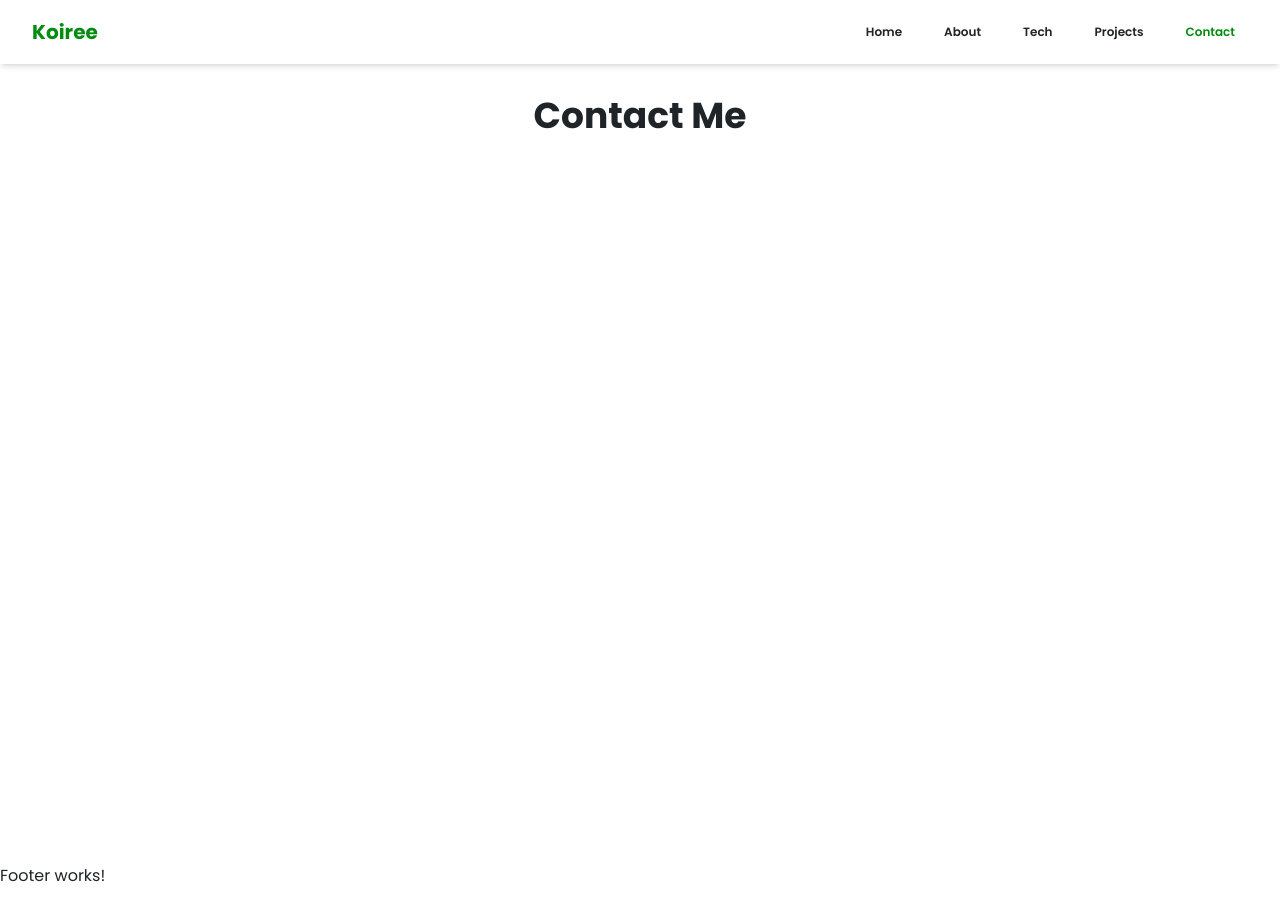
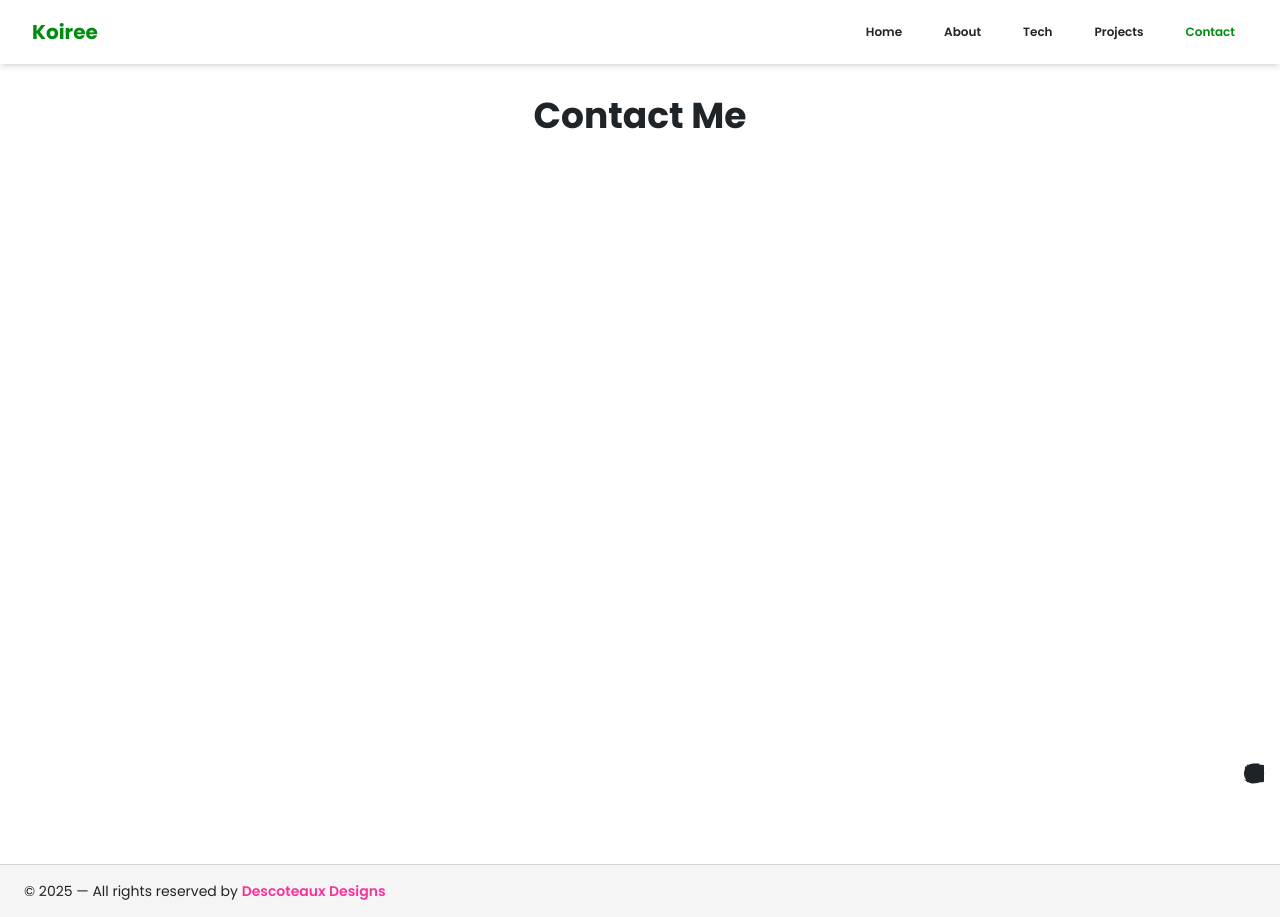
Before and after one commit to qoryhanisagal/react-portfolio-koiree, a React (Vite) app in the folder client/: page /contact in a window 1280 px wide. Before the commit the page ends 888 px from the top, so only its background shows below. Built offline with nearby package versions, Linux system fonts and the light colour scheme; what tailwindcss-motion would draw is missing.

Commit message:
Update footer colors

```diff
--- a/client/src/components/Footer/Footer.jsx
+++ b/client/src/components/Footer/Footer.jsx
@@ -1,3 +1,63 @@
 export default function Footer() {
-  return <div>Footer works!</div>;
+  return (
+    <footer className="bg-base-200 text-base-content px-6 py-4 border-t border-gray-300">
+      <div className="flex flex-col items-center justify-center gap-2 text-center md:flex-row md:justify-between">
+        <p className="text-sm">
+          © {new Date().getFullYear()} — All rights reserved by{' '}
+          <span className="text-pink-500 font-semibold">Descoteaux Designs</span>
+        </p>
+
+        <div className="flex gap-4">
+          <a
+            href="https://github.com/qoryhanisagal"
+            target="_blank"
+            rel="noopener noreferrer"
+            aria-label="GitHub"
+          >
+            <i className="fab fa-github text-xl hover:text-primary"></i>
+          </a>
+          <a
+            href="https://twitter.com"
+            target="_blank"
+            rel="noopener noreferrer"
+            aria-label="Twitter"
+          >
+            <i className="fab fa-twitter text-xl hover:text-primary"></i>
+          </a>
+          <a
+            href="https://tiktok.com/@sequoyahdozier"
+            target="_blank"
+            rel="noopener noreferrer"
+            aria-label="TikTok"
+          >
+            <i className="fab fa-tiktok text-xl hover:text-primary"></i>
+          </a>
+          <a
+            href="https://facebook.com/qoryhanisagal"
+            target="_blank"
+            rel="noopener noreferrer"
+            aria-label="Facebook"
+          >
+            <i className="fab fa-facebook text-xl hover:text-primary"></i>
+          </a>
+          <a
+            href="https://instagram.com/sequoyahdozier"
+            target="_blank"
+            rel="noopener noreferrer"
+            aria-label="Instagram"
+          >
+            <i className="fab fa-instagram text-xl hover:text-primary"></i>
+          </a>
+          <a
+            href="https://linkedin.com/in/sequoyahdozier"
+            target="_blank"
+            rel="noopener noreferrer"
+            aria-label="LinkedIn"
+          >
+            <i className="fab fa-linkedin text-xl hover:text-primary"></i>
+          </a>
+        </div>
+      </div>
+    </footer>
+  );
 }
```
